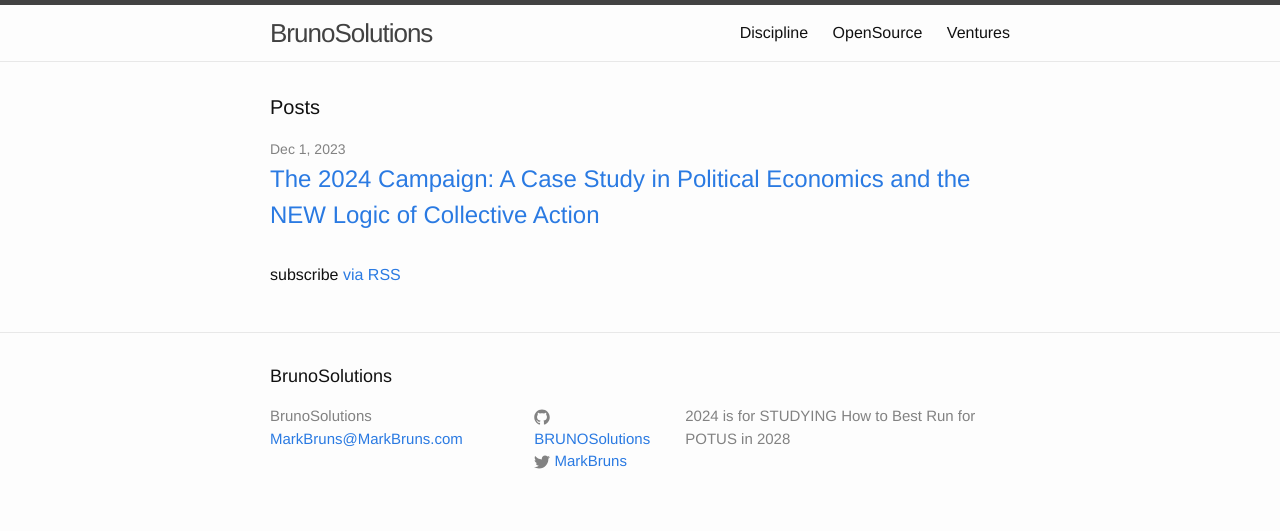
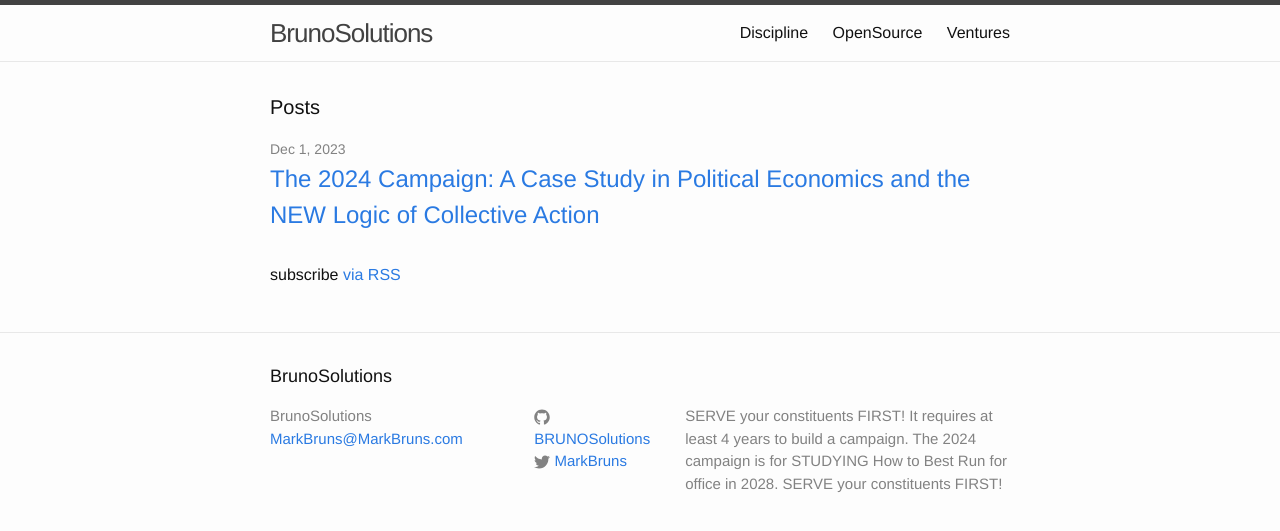
Before and after one commit to RockRapids/SHOP, a Jekyll site: the page built from index.html, in a window 1280 px wide. Shown: the top 531 px of the page. Built offline with Jekyll 4.4.1, drawn with Linux system fonts in a browser that asks for light colours.

Commit message:
SERVE your constituents FIRST!

```diff
--- a/_config.yml
+++ b/_config.yml
@@ -1,7 +1,7 @@
 # Site settings
 title: BrunoSolutions
 email: MarkBruns@MarkBruns.com
-description: 2024 is for STUDYING How to Best Run for POTUS in 2028
+description: SERVE your constituents FIRST! It requires at least 4 years to build a campaign. The 2024 campaign is for STUDYING How to Best Run for office in 2028. SERVE your constituents FIRST!
 twitter_username: MarkBruns
 github_username:  BRUNOSolutions
 
```
